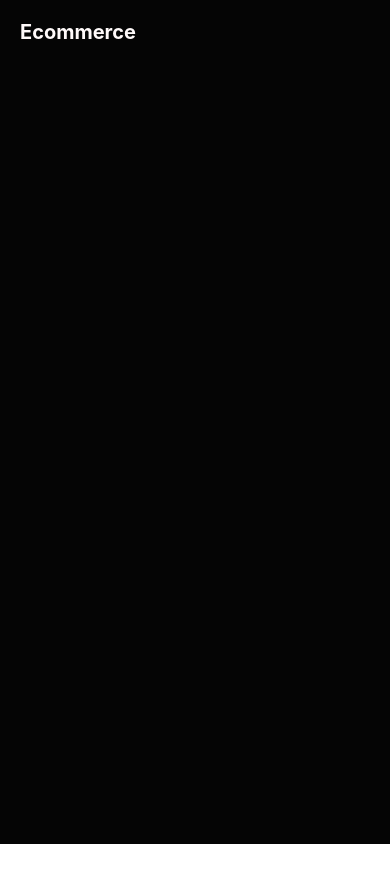
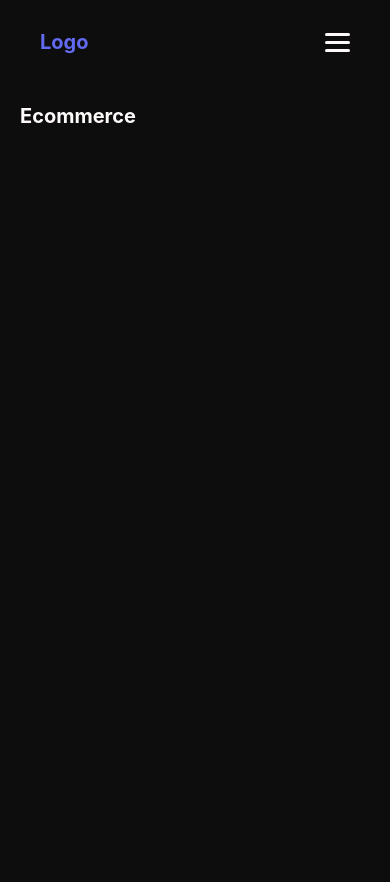
Before and after one commit to HarlonGarcia/nextjs-ecommerce, a Next.js app: page / in a window 390 px wide. Shown: the top 882 px of the page. Before the commit the page ends 844 px from the top, so only its background shows below. Built offline with nearby package versions, Linux system fonts and the light colour scheme.

Commit message:
feat: create layout, add breakpoints and wip to create navbar

```diff
--- /dev/null
+++ b/components/Layout/index.tsx
@@ -0,0 +1,17 @@
+import Navbar from "../Navbar";
+import * as S from "./styles";
+
+type LayoutProps = {
+  children: React.ReactNode;
+};
+
+const Layout = ({ children }: LayoutProps) => {
+  return (
+    <>
+      <Navbar />
+      <S.Wrapper>{children}</S.Wrapper>
+    </>
+  );
+};
+
+export default Layout;
--- /dev/null
+++ b/components/Layout/styles.ts
@@ -0,0 +1,7 @@
+import styled from "styled-components";
+
+export const Wrapper = styled.main`
+  height: 100%;
+  width: 100%;
+  background-color: var(--black);
+`;
--- a/components/Main/styles.ts
+++ b/components/Main/styles.ts
@@ -5,7 +5,6 @@ export const Container = styled.main`
   height: 100%;
 
   padding: 2rem;
-  background-color: var(--black);
 
   h1 {
     color: var(--white);
--- /dev/null
+++ b/components/Navbar/index.tsx
@@ -0,0 +1,31 @@
+import * as S from "./styles";
+import { FaShoppingCart } from "react-icons/fa";
+import { useState } from "react";
+
+export interface Test {
+  isOpened: boolean;
+}
+
+const Navbar = () => {
+  const [isActive, setIsActive] = useState(false);
+
+  return (
+    <S.Header>
+      <h1>Logo</h1>
+      <S.NavList>
+        <li>
+          <FaShoppingCart />
+        </li>
+        <li></li>
+        <li></li>
+      </S.NavList>
+      <S.ToggleMenu onClick={() => setIsActive(!isActive)} isOpened={isActive}>
+        <span></span>
+        <span></span>
+        <span></span>
+      </S.ToggleMenu>
+    </S.Header>
+  );
+};
+
+export default Navbar;
--- /dev/null
+++ b/components/Navbar/styles.ts
@@ -0,0 +1,75 @@
+import styled from "styled-components";
+import { device } from "@/styles/breakpoints";
+import { Test } from ".";
+
+export const Header = styled.header`
+  display: flex;
+  justify-content: space-between;
+  align-items: center;
+
+  padding: 3rem 4rem;
+
+  color: var(--violet);
+  background-color: var(--black);
+`;
+
+export const NavList = styled.ul`
+  display: none;
+  list-style: none;
+
+  li {
+    display: flex;
+    align-items: center;
+
+    > * {
+      width: 2rem;
+      height: 2rem;
+
+      color: var(--violet);
+    }
+  }
+
+  @media (${device.mobileL}) {
+    display: flex;
+  }
+`;
+
+export const ToggleMenu = styled.div<Test>`
+  display: flex;
+  flex-direction: column;
+  gap: 0.5rem;
+  cursor: pointer;
+
+  span {
+    width: 2.5rem;
+    height: 0.3rem;
+    background-color: var(--white);
+
+    border-radius: 0.5rem;
+    transition: all 0.3s ease-in-out;
+
+    :first-child {
+      transform: ${({ isOpened }) =>
+        isOpened
+          ? "rotate(-45deg) translateY(8px) translateX(-5px)"
+          : "rotate(0)"};
+    }
+
+    :nth-child(2) {
+      opacity: ${({ isOpened }) => (isOpened ? "0" : "1")};
+      transform: ${({ isOpened }) =>
+        isOpened ? "translateX(20px)" : "translateX(0)"};
+    }
+
+    :nth-child(3) {
+      transform: ${({ isOpened }) =>
+        isOpened
+          ? "rotate(45deg) translateY(-6px) translateX(-4px)"
+          : "rotate(0)"};
+    }
+  }
+
+  @media (${device.mobileL}) {
+    display: none;
+  }
+`;
--- a/package.json
+++ b/package.json
@@ -20,6 +20,7 @@
     "next": "13.1.6",
     "react": "18.2.0",
     "react-dom": "18.2.0",
+    "react-icons": "^4.7.1",
     "styled-components": "^5.3.6",
     "typescript": "4.9.5"
   },
--- a/pages/_app.tsx
+++ b/pages/_app.tsx
@@ -1,3 +1,4 @@
+import Layout from "@/components/Layout";
 import GlobalStyles from "@/styles/globals";
 import type { AppProps } from "next/app";
 import Head from "next/head";
@@ -14,7 +15,9 @@ export default function App({ Component, pageProps }: AppProps) {
         />
       </Head>
       <GlobalStyles />
-      <Component {...pageProps} />
+      <Layout>
+        <Component {...pageProps} />
+      </Layout>
     </>
   );
 }
--- /dev/null
+++ b/styles/breakpoints.ts
@@ -0,0 +1,19 @@
+export const sizes = {
+  mobileS: "320px",
+  mobileM: "425px",
+  mobileL: "576px",
+  tablet: "768px",
+  laptop: "1024px",
+  laptopL: "1440px",
+  desktop: "2560px",
+};
+
+export const device = {
+  mobileS: `(min-width: ${sizes.mobileS})`,
+  mobileM: `(min-width: ${sizes.mobileM})`,
+  mobileL: `(min-width: ${sizes.mobileL})`,
+  tablet: `(min-width: ${sizes.tablet})`,
+  laptop: `(min-width: ${sizes.laptop})`,
+  laptopL: `(min-width: ${sizes.laptopL})`,
+  desktop: `(min-width: ${sizes.desktop})`,
+};
--- a/styles/globals.ts
+++ b/styles/globals.ts
@@ -2,8 +2,11 @@ import { createGlobalStyle } from "styled-components";
 
 const GlobalStyles = createGlobalStyle`
   :root {
-    --black: #050505;
+    --black: #0D0D0D;
     --white: #fffafa;
+
+    --purple: #2F3273;
+    --violet: #636AF2;
   }
 
   * {
```
Also changed, not shown: pages/_document.tsx (+9 -9 lines), 1 other file (tests, documents, lock files or other folders).
